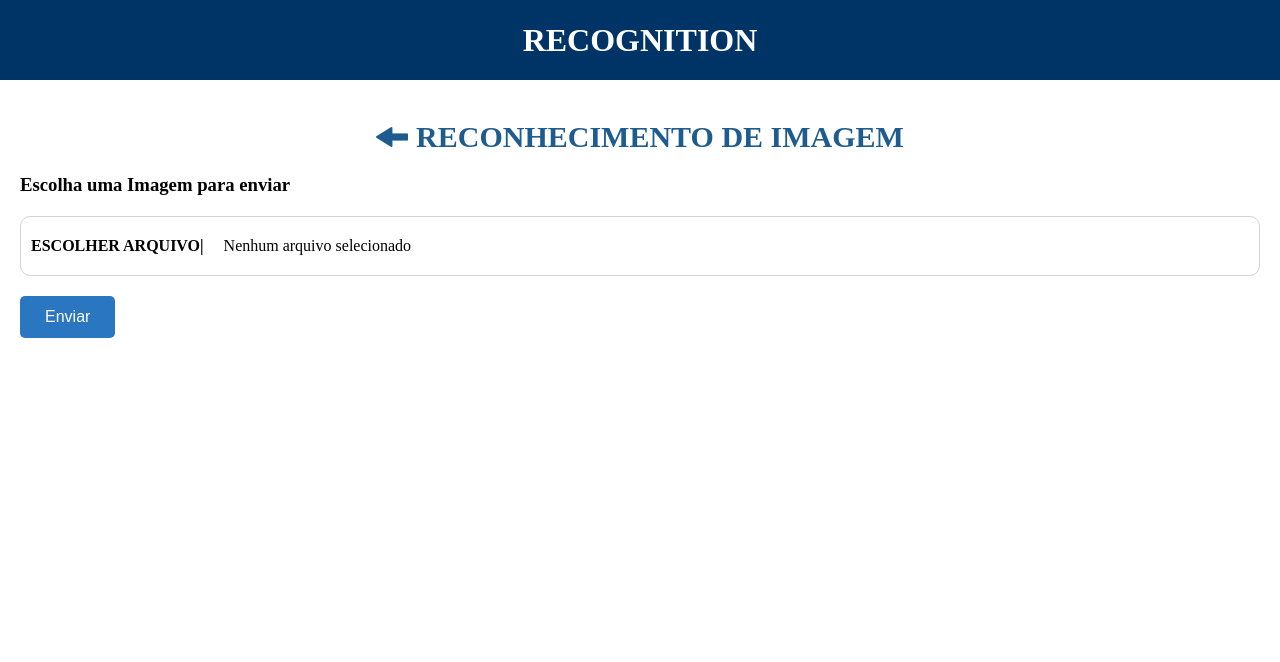
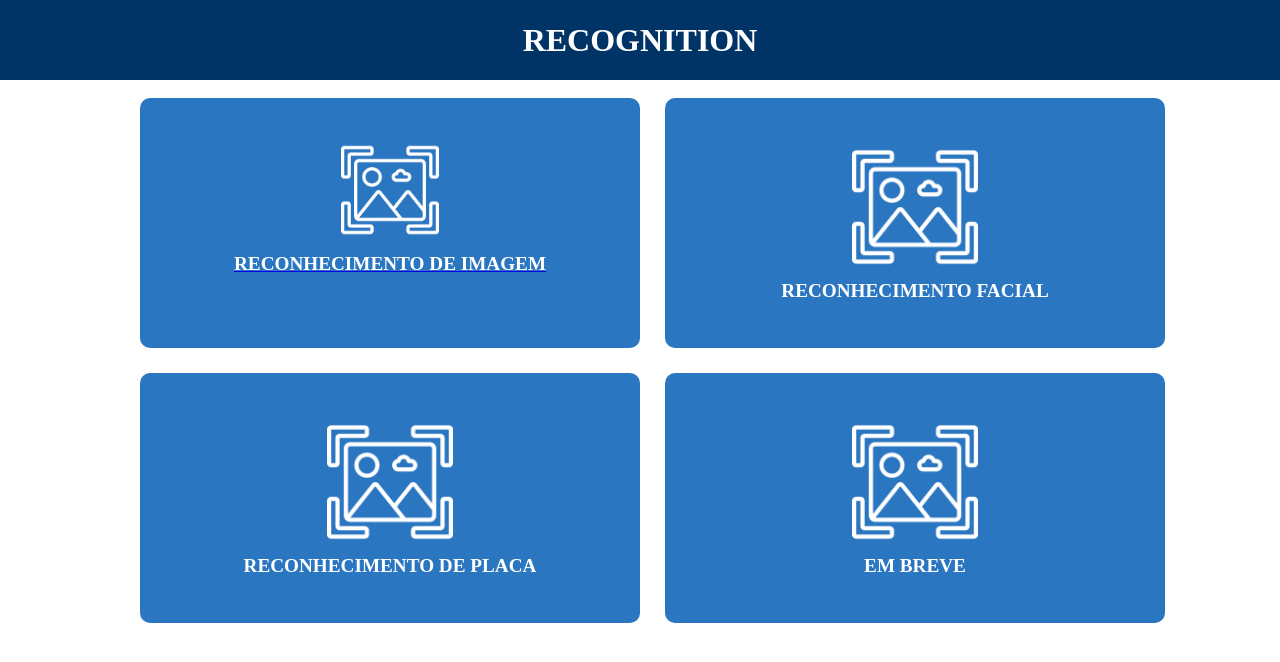
Before and after one commit to Luamateus2/ReconitionFront, a React (Create React App) app: page / in a window 1280 px wide. Shown: the top 662 px of the page. Built offline with nearby package versions, Linux system fonts and the light colour scheme.

Commit message:
reemocaoseta

```diff
--- a/src/App.js
+++ b/src/App.js
@@ -1,10 +1,18 @@
-import RecognitionImage from "./pages/RecognitionImage/RecognitionImage";
+import React from 'react';
+import { BrowserRouter as Router, Routes, Route } from 'react-router-dom';
+import Home from './pages/Home/Home';
+import RecognitionImage from './pages/RecognitionImage/RecognitionImage';
 
 function App() {
   return (
-    <div className="App">
-      <RecognitionImage />
-    </div>
+    <Router>
+      <Routes>
+        {/* Rota inicial que abre a Home */}
+        <Route path="/" element={<Home />} />
+        {/* Outra rota para RecognitionImage */}
+        <Route path="/recognition" element={<RecognitionImage />} />
+      </Routes>
+    </Router>
   );
 }
 
--- a/src/components/BoxRecognition/BoxRecognition.js
+++ b/src/components/BoxRecognition/BoxRecognition.js
@@ -1,13 +1,15 @@
 import'./BoxRecognition.css';
 import face from '../../assets/img/foto.png';
-
+import { Link } from 'react-router-dom';
 function BoxRecognition(){
     return(
         <div className='container'>
             <div className="box-recognition">
                 <div className="box">
-                    <img className="box-imagem" src={face} />
-                    <h2 className='box-title'>RECONHECIMENTO DE IMAGEM</h2>
+                    <Link to="/recognition">
+                        <img className="box-imagem" src={face} alt="Reconhecimento de Imagem" />
+                        <h2 className="box-title">RECONHECIMENTO DE IMAGEM</h2>
+                   </Link>
                 </div>
                 <div className="box">
                    <img className="box-imagem" src={face} />
--- a/src/pages/RecognitionImage/RecognitionImage.css
+++ b/src/pages/RecognitionImage/RecognitionImage.css
@@ -1,4 +1,3 @@
-/* Resetando padding e margin globalmente para garantir o comportamento correto */
 * {
   margin: 0;
   padding: 0;
@@ -7,14 +6,10 @@
 .title-main {
   display: flex;
   justify-content: center; /* Centraliza o conteúdo horizontalmente */
-  align-items: center;     /* Garante que o conteúdo fique no meio verticalmente dentro do contêiner */
   font-size: 30px;
   color: #1e5b8e;
-  width: 100%;             /* O contêiner vai ocupar toda a largura disponível */
-}
-.title-main img{
-
-  padding-right: 1vh;
+  width: 100%;
+  margin: 0;/* O contêiner vai ocupar toda a largura disponível */
 }
 
 /* Estilo para o container da imagem */
--- a/src/pages/RecognitionImage/RecognitionImage.js
+++ b/src/pages/RecognitionImage/RecognitionImage.js
@@ -22,7 +22,7 @@ function RecognitionImage() {
 
         <div className="upload-container">
           <h2 className='title-main'>
-            < img src = {setapraesquerda}/>
+
               RECONHECIMENTO DE IMAGEM
           </h2>
 
```
